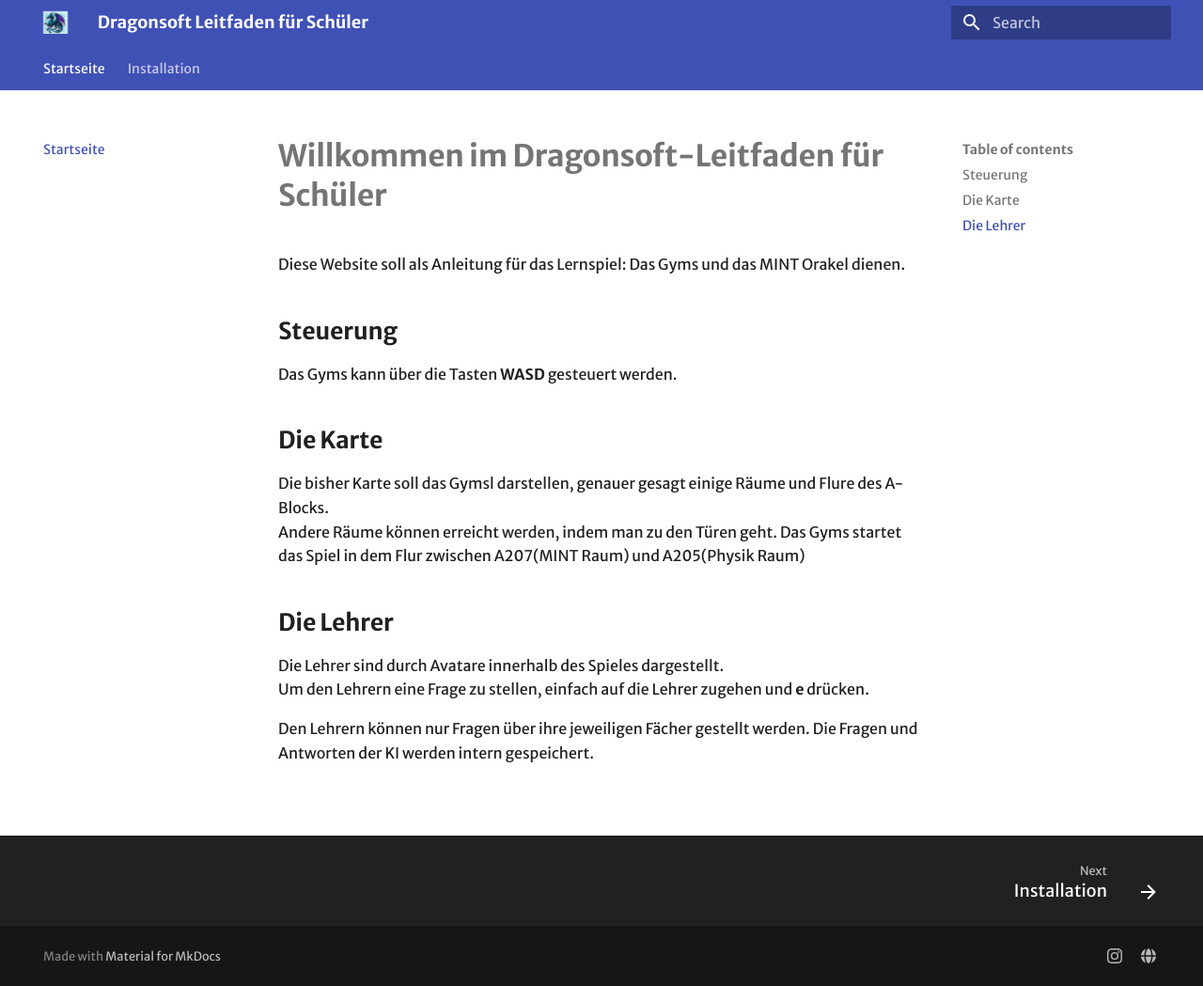
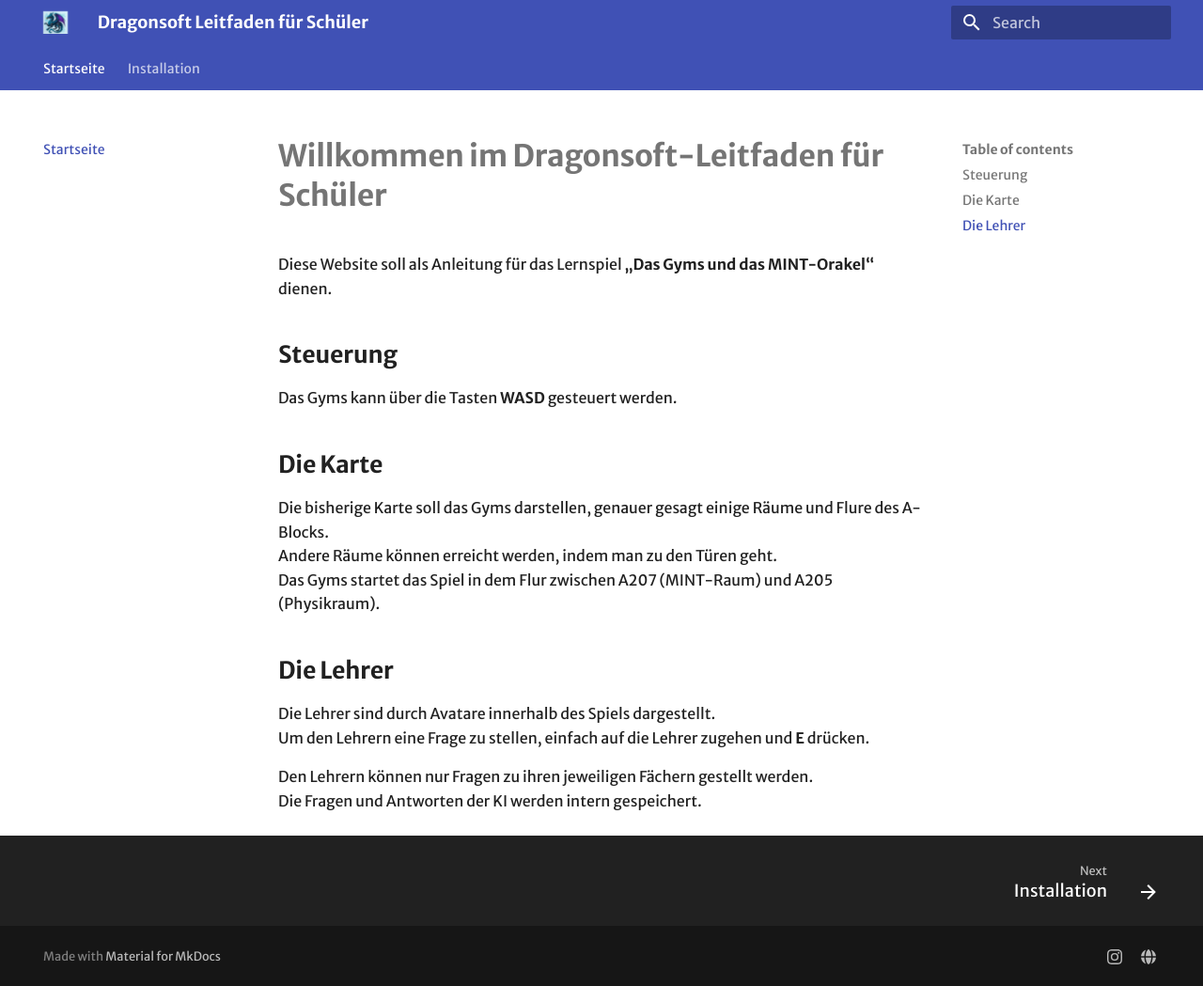
Before and after one commit to NOOD3LS/dragonsoft-guide, an MkDocs documentation site: the page built from docs/index.md, in a window 1280 px wide and 1049 px high. Shown: the whole window at 94% size. Built offline with MkDocs 1.6.1 and Material for MkDocs 9.7.7, drawn with Linux system fonts in a browser that asks for light colours.

Commit message:
Rechtschreibefehler behebung

```diff
--- a/docs/index.md
+++ b/docs/index.md
@@ -1,20 +1,21 @@
 # __Willkommen im Dragonsoft-Leitfaden für Schüler__
 
-Diese Website soll als Anleitung für das Lernspiel: Das Gyms und das MINT Orakel dienen.
+Diese Website soll als Anleitung für das Lernspiel **„Das Gyms und das MINT-Orakel“** dienen.
+
 ## __Steuerung__
 
 Das Gyms kann über die Tasten **WASD** gesteuert werden.
 
 ## __Die Karte__
 
-Die bisher Karte soll das Gymsl darstellen, genauer gesagt einige Räume und Flure des A-Blocks.
+Die bisherige Karte soll das Gyms darstellen, genauer gesagt einige Räume und Flure des A-Blocks.
 Andere Räume können erreicht werden, indem man zu den Türen geht.
-Das Gyms startet das Spiel in dem Flur zwischen A207(MINT Raum) und A205(Physik Raum)
+Das Gyms startet das Spiel in dem Flur zwischen A207 (MINT-Raum) und A205 (Physikraum).
 
 ## __Die Lehrer__
 
-Die Lehrer sind durch Avatare innerhalb des Spieles dargestellt.
-Um den Lehrern eine Frage zu stellen, einfach auf die Lehrer zugehen und **e** drücken.
+Die Lehrer sind durch Avatare innerhalb des Spiels dargestellt.
+Um den Lehrern eine Frage zu stellen, einfach auf die Lehrer zugehen und **E** drücken.
 
-Den Lehrern können nur Fragen über ihre jeweiligen Fächer gestellt werden.
+Den Lehrern können nur Fragen zu ihren jeweiligen Fächern gestellt werden.
 Die Fragen und Antworten der KI werden intern gespeichert.
```
